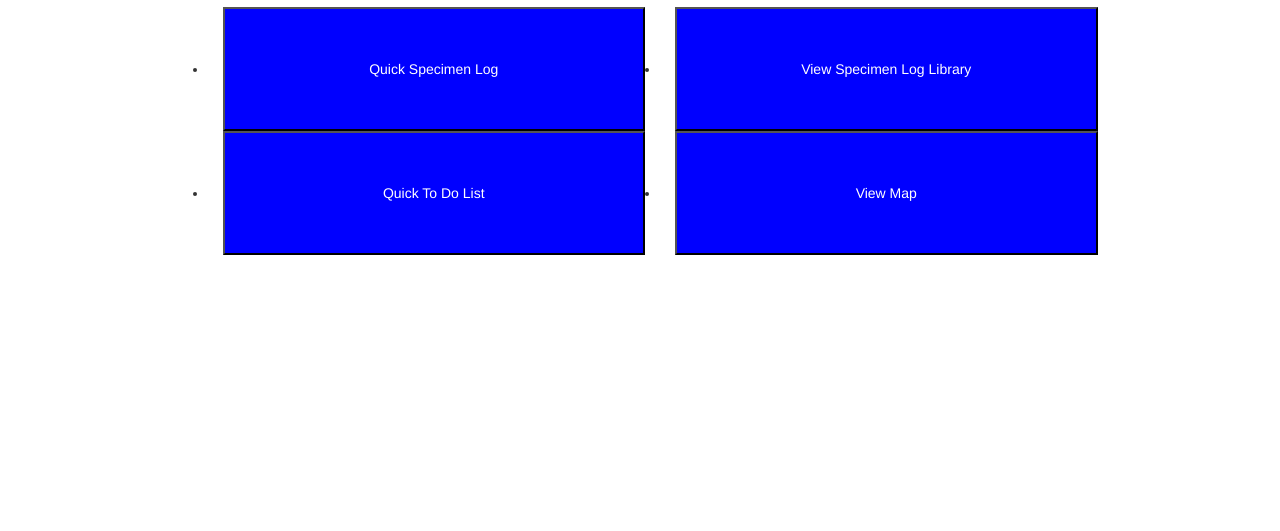
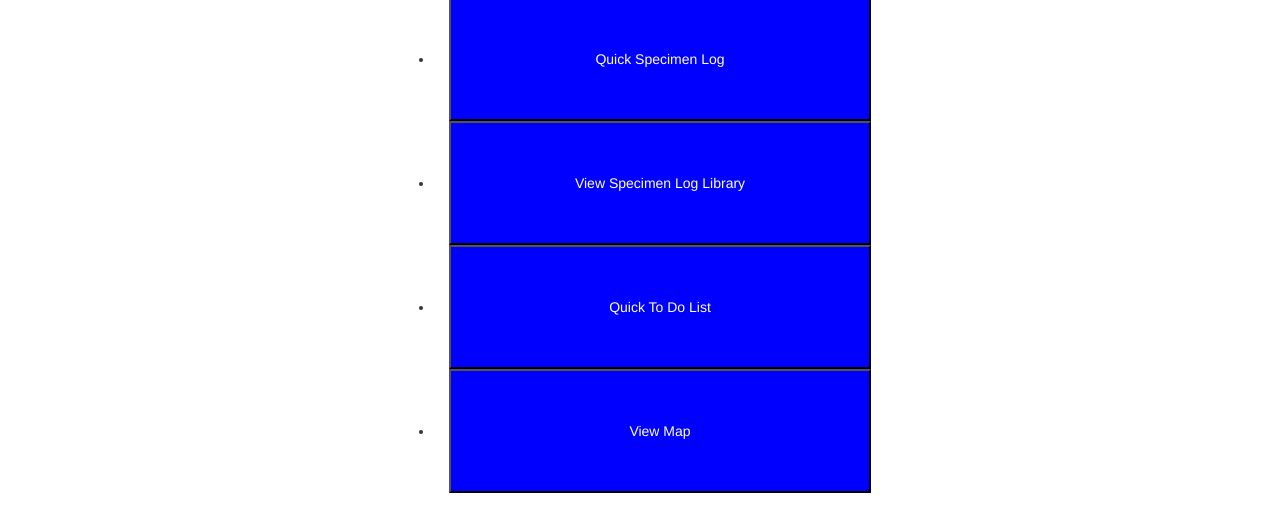
Before and after one commit to HackTheDinos/DigitalFieldBookInterface, a plain HTML site: page index.html in a window 1280 px wide. Shown: the part 53-584 px from the top of the page. Drawn offline with nearby package versions, Linux system fonts and the light colour scheme.

Commit message:
index edits

```diff
--- a/index.html
+++ b/index.html
@@ -49,16 +49,16 @@
     <div class="row">
       <div class="col-md-10 center-it">
         <ul id="init-quicktabs">
-          <li class="quicktab-list-item col-md-6 col-sm-8 col-xs-10">
+          <li class="quicktab-list-item center-it col-md-6 col-sm-8 col-xs-10">
             <button class="quicktab-buttons">Quick Specimen Log</button>
           </li>
-          <li class="quicktab-list-item col-md-6 col-sm-8 col-xs-10">
+          <li class="quicktab-list-item center-it col-md-6 col-sm-8 col-xs-10">
              <button class="quicktab-buttons">View Specimen Log Library</button>
            </li>
-           <li class="quicktab-list-item col-md-6 col-sm-8 col-xs-10">
+           <li class="quicktab-list-item center-it col-md-6 col-sm-8 col-xs-10">
             <button class="quicktab-buttons">Quick To Do List</button>
           </li>
-          <li class="quicktab-list-item col-md-6 col-sm-8 col-xs-10">
+          <li class="quicktab-list-item center-it col-md-6 col-sm-8 col-xs-10">
             <button class="quicktab-buttons">View Map</button>
            </li>
 
```
